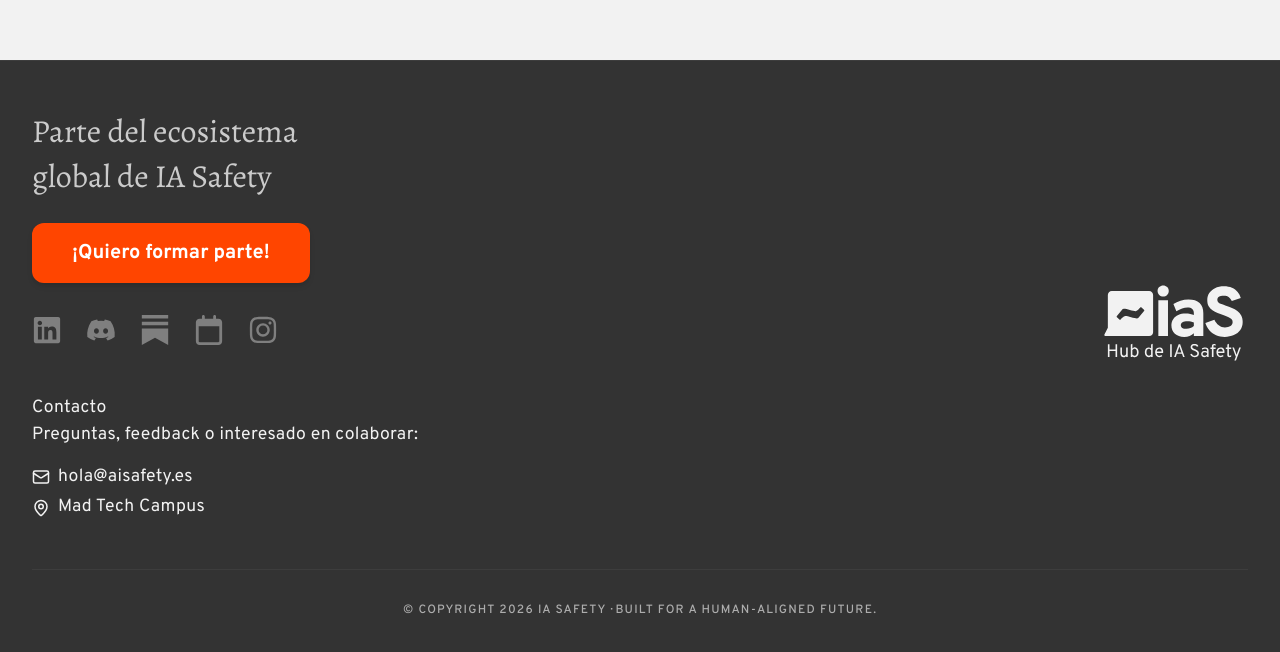
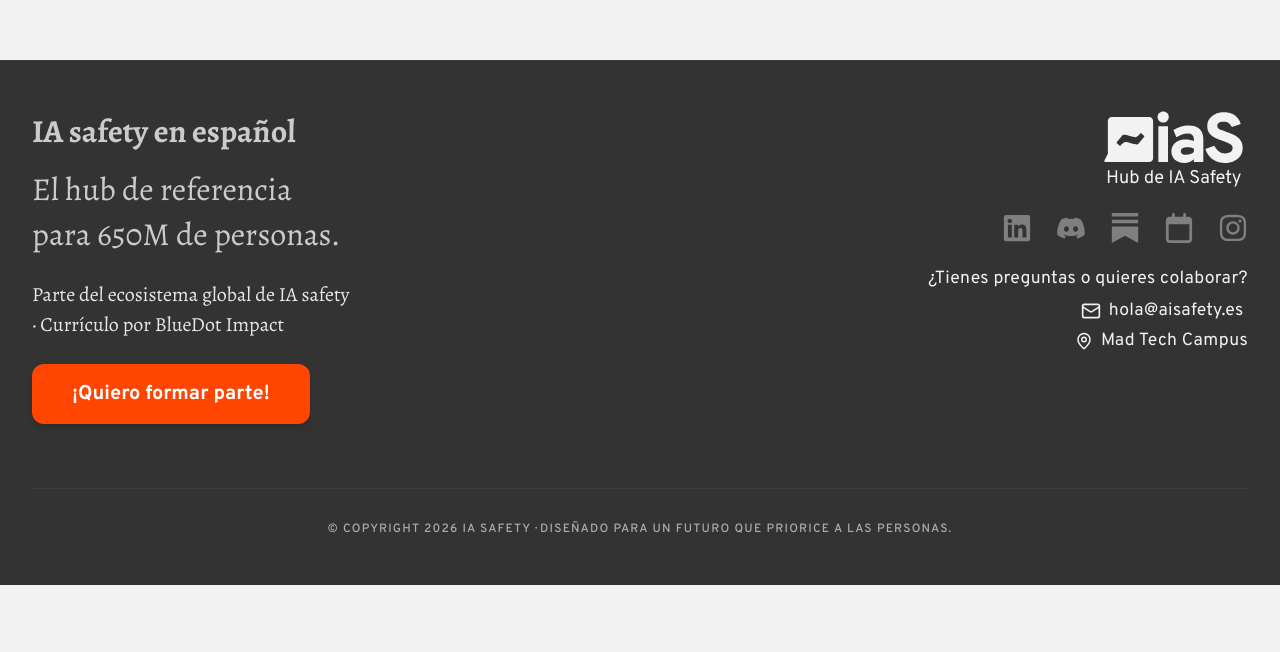
Before and after one commit to hitchhikergalactic/AISafety, a React (Vite) app: page /que_hacemos in a window 1280 px wide. Shown: the part 1265-1917 px from the top of the page. After the commit the page ends 1850 px from the top, so only its background shows below. Built offline with nearby package versions, Linux system fonts and the light colour scheme.

Commit message:
update footer

```diff
--- a/src/components/Footer.tsx
+++ b/src/components/Footer.tsx
@@ -4,6 +4,7 @@ import SocialFooter from './SocialFooter';
 import { translations } from '../locales/translations';
 import logo from '../assets/safety_id_logo_white_leyenda.svg';
 import logoWhite from '../assets/ias_logo_white.svg';
+import { parseText } from '../utils/parseText';
 
 type Language = 'es' | 'en';
 type Theme = 'light' | 'dark';
@@ -20,50 +21,56 @@ const Footer: React.FC<FooterProps> = ({ lang, theme, onSubscribeClick }) => {
   return (
     <footer className="px-4 md:px-8 bg-secundarios-dark text-secundarios-light/40 py-12 border-t border-white/5">
       <div className="max-w-7xl mx-auto text-center md:text-left">
-        <div className="flex flex-col-reverse md:flex-row justify-between items-center gap-12">
-          <div className="flex flex-col items-center md:items-start w-full md:w-auto">
-            <div className="bajada !text-secundarios-light max-w-xs mb-6">
-              {t.footer.tagline}
-            </div>
+        <div className="flex flex-col gap-8">
+          <div className="flex flex-col-reverse md:flex-row gap-12 items-start justify-between">
+            <div className="flex-1 items-center md:items-start w-full md:w-auto">
+              <p  className="bajada !text-secundarios-light max-w-xs mb-6 text-center md:text-left mx-auto md:mx-0">
+                {parseText(t.footer.text2)}
+              </p>
+              <p  className="!text-secundarios-light max-w-xs mb-6 text-center md:text-left mx-auto md:mx-0">
+                {parseText(t.footer.tagline)}
+              </p>
               <button
                 onClick={onSubscribeClick}
-              className="px-10 py-4 rounded-xl bg-principal text-white font-sans font-bold text-xl transition-all duration-300 shadow-md hover:shadow-lg hover:-translate-y-1 inline-flex items-center gap-3 mb-8"
+                className="w-full md:w-auto px-10 py-4 rounded-xl bg-principal text-white font-sans font-bold text-xl transition-all duration-300 shadow-md hover:shadow-lg hover:-translate-y-1 inline-flex items-center justify-center md:inline-flex gap-3 mb-8"
               >
                 {t.hero.ctaSecondary}
               </button>
-            <div className="mb-6">
+            </div>
+            <div className="w-full md:w-auto flex flex-col items-center md:items-end gap-6">
+              <img
+                src={theme === 'dark' ? logoWhite : logo}
+                alt="IA Safety España"
+                className="h-16 md:h-20"
+              />
+              <div>
                 <SocialFooter />
               </div>
-            <div className="whitespace-pre-wrap mb-4">
-              <h5 className="!text-secundarios-light !mb-0">{t.footer.text1}</h5>
-            </div>
+ <div className="whitespace-pre-wrap text-center md:text-right flex flex-col gap-2">
+  <h5 className="!text-secundarios-light !mb-0 !leading-snug tracking-tight inline text-sm font-medium">{t.footer.text1}</h5>
   <a
     href={`mailto:${t.footer.email}`}
-              className="inline-flex items-center gap-2 hover:!text-secundarios-light/80 transition-colors mb-1"
+    className="inline-flex items-center justify-center md:justify-end gap-2 hover:!text-secundarios-light/80 transition-colors"
   >
-              <h5 className="!text-secundarios-light !mb-0 inline-flex items-center gap-2">
-                <LuMail size={18} />
+    <h5 className="!text-secundarios-light !mb-0 inline-flex items-center gap-2 !leading-snug tracking-tight text-sm font-medium">
+      <LuMail size={20} />
       {t.footer.email}
     </h5>
   </a>
+
   <a
     href={t.footer.dirUrl}
     target="_blank"
     rel="noopener noreferrer"
-              className="inline-flex items-center gap-2 hover:!text-secundarios-light/80 transition-colors mb-4"
+    className="inline-flex items-center justify-center md:justify-end gap-2 hover:!text-secundarios-light/80 transition-colors"
   >
-              <h5 className="!text-secundarios-light !mb-0 inline-flex items-center gap-2">
+    <h5 className="!text-secundarios-light !mb-0 inline-flex items-center gap-2 !leading-none tracking-tight text-sm font-medium">
       <LuMapPin size={18} />
       {t.footer.dir}
     </h5>
   </a>
 </div>
-          <div className="w-full md:w-auto flex justify-center md:justify-end mb-8 md:mb-0">
-            <img
-              src={theme === 'dark' ? logoWhite : logo}
-              alt="IA Safety España"
-              className="h-16 md:h-20"
-            />
+            </div>
           </div>
         </div>
         <div className="pt-8 mt-8 border-t border-white/5 text-center text-xs tracking-widest uppercase text-white/60 font-medium">
--- a/src/components/UI.tsx
+++ b/src/components/UI.tsx
@@ -8,7 +8,7 @@ export const Section: React.FC<{
 	children: React.ReactNode;
 	fullWidth?: boolean;
 }> = ({ id, className = "", children, fullWidth = false }) => (
-	<section id={id} className={`py-8 md:py-24 px-4 md:px-8 scroll-mt-32 ${className}`}>
+	<section id={id} className={`py-8 md:py-24 px-8 md:px-8 scroll-mt-32 ${className}`}>
 		<div className={fullWidth ? "w-full" : "max-w-[1100px] mx-auto"}>
 			{children}
 		</div>
--- a/src/locales/translations.ts
+++ b/src/locales/translations.ts
@@ -95,10 +95,11 @@ export const translations = {
       success: "¡Gracias sumarte!",
     },
     footer: {
-      tagline: "Parte del ecosistema global de IA Safety",
-      copyright: "Copyright 2026 IA Safety · Built for a human-aligned future",
-      text1: "\nContacto\nPreguntas, feedback o interesado en colaborar:",
-      email: "hola@aisafety.es",
+      tagline: "Parte del ecosistema global de IA safety · Currículo por BlueDot Impact",
+      copyright: "Copyright 2026 IA safety · Diseñado para un futuro que priorice a las personas",
+      text1: "¿Tienes preguntas o quieres colaborar?",
+      text2: "**IA safety en español**\nEl hub de referencia para 650M de personas.",
+      email: "hola@aisafety.es ",
       dir:"Mad Tech Campus",
       dirUrl: "https://maps.app.goo.gl/MFAt6EwvW66XJ4wD8",
     }
@@ -113,7 +114,7 @@ export const translations = {
     },
     hero: {
       location: "",
-      h1: "AI Safety Hub",
+      h1: "AI safety Hub",
       h2: "Building a community to understand and mitigate existential risks from advanced AI systems",
       ctaPrimary: "Join the hub",
       ctaSecondary: "Subscribe",
@@ -201,9 +202,10 @@ export const translations = {
       success: "Thanks for subscribing!",
     },
     footer: {
-      tagline: "Part of the global AI Safety ecosystem",
+      tagline: "Part of the global AI safety ecosystem",
       copyright: "© 2026 AI Safety · Built for a human‑aligned future.",
       text1:"\nContact\nQuestions, feedback, or interested in collaborating:",
+      text2: "**AI safety in Spanish**\nThe reference hub for 650M people.",
       email: "hola@aisafety.es",
       dir: "Mad Tech Campus",
       dirUrl: "https://maps.app.goo.gl/MFAt6EwvW66XJ4wD8",
```
Lines whose indentation alone changed are shown as unchanged.
